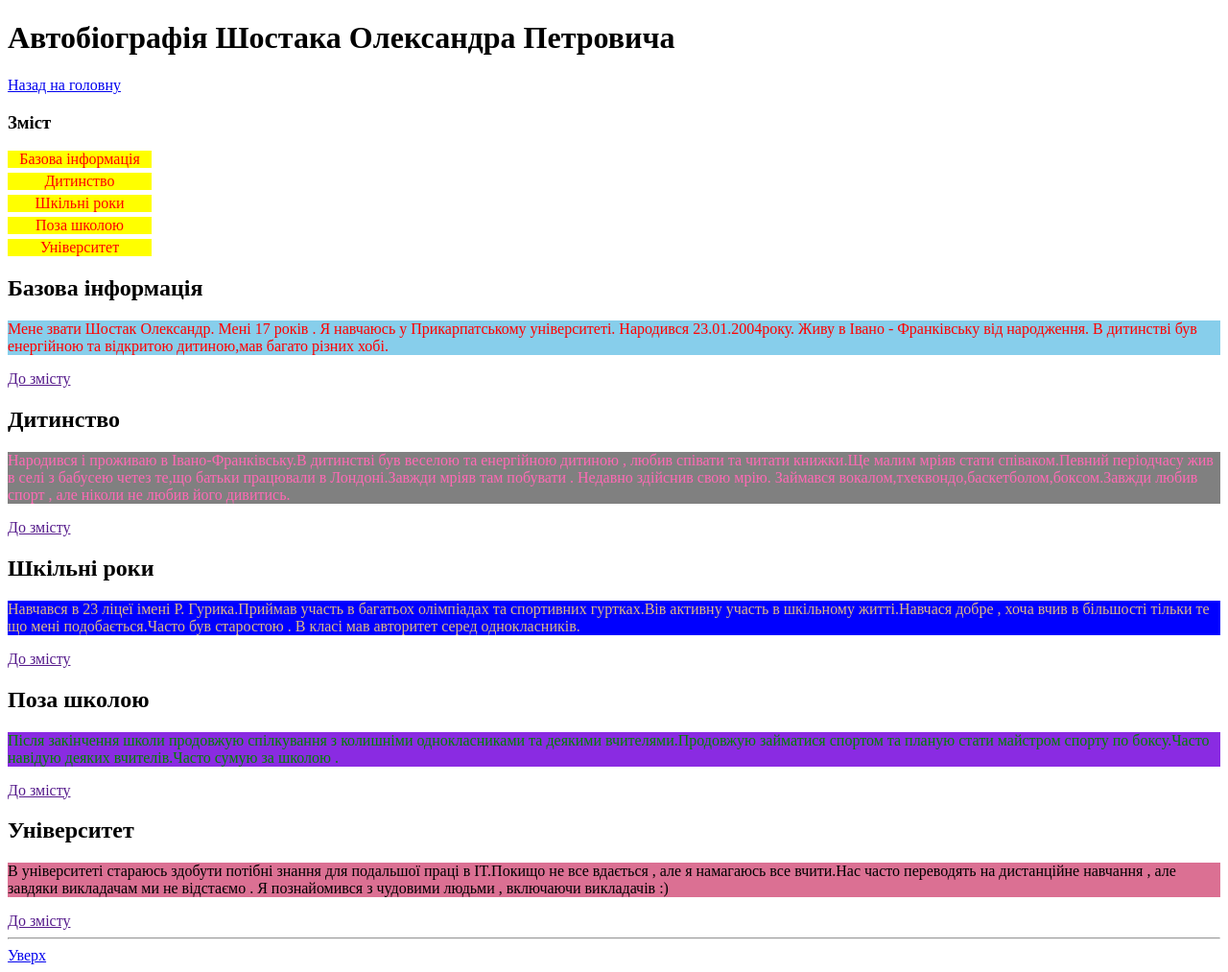
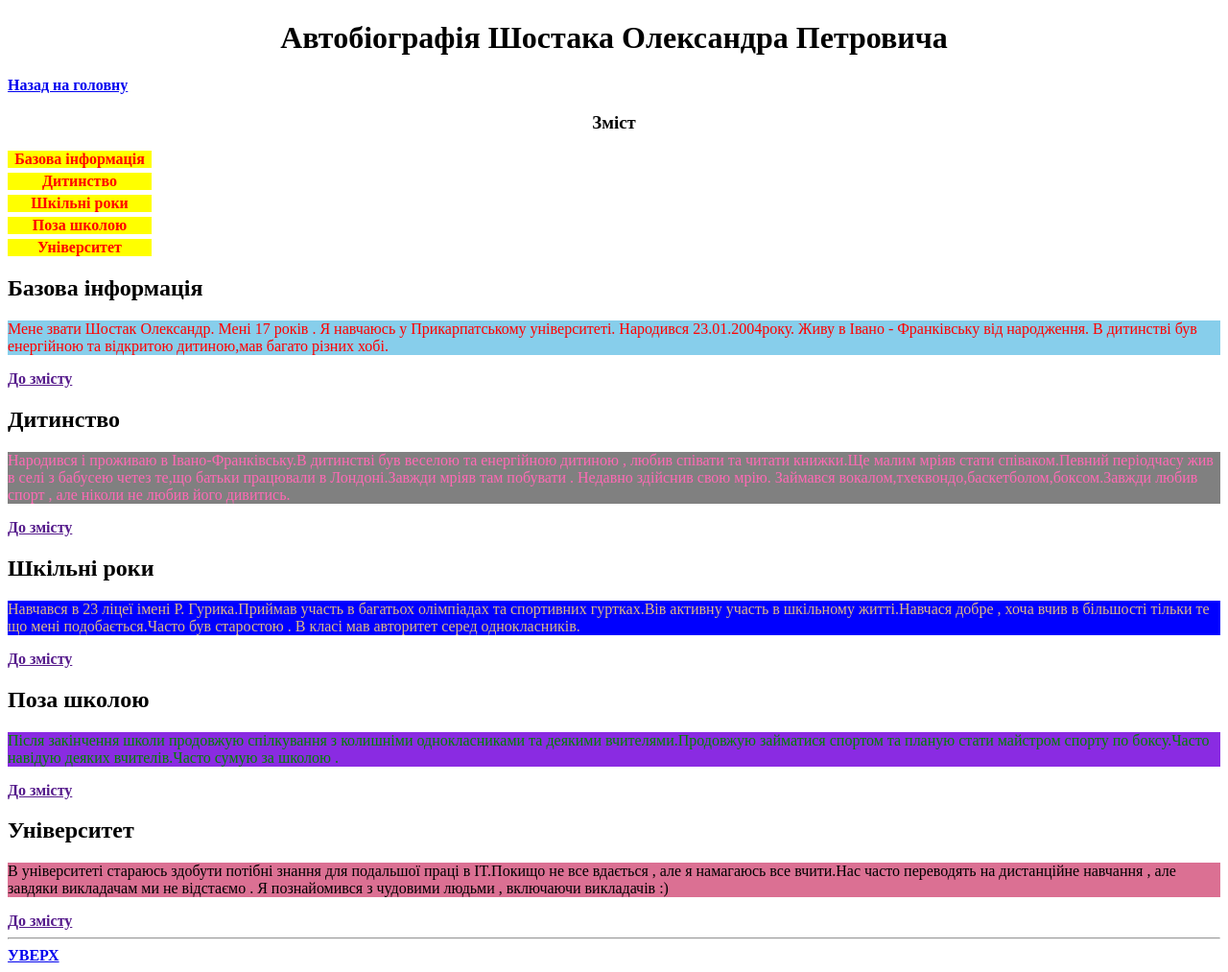
Before and after one commit to Zelard9/Pract4, a plain HTML site: page biography.html in a window 1280 px wide. Shown: the whole page at 96% size. Drawn offline with Linux system fonts and the light colour scheme.

Commit message:
Update biography.html

```diff
--- a/biography.html
+++ b/biography.html
@@ -41,12 +41,37 @@
     .me{
         color: red;
         background-color: skyblue;
- 	}</style>
+    }
+    h1{
+        text-align: center;
+        front-size: 22 px;
+    }
+    .backto{
+        front-stile: italic;
+    }
+    .cnt{
+        text-align: center;
+    }
+    article{
+        front-size: 1.2em;
+    }
+    h2{
+        front-size: 1.2em;
+    }
+    a{
+        font-weight:bold;
+    }
+    .up{
+    text-transform: uppercase;
+
+    }
+
+</style>
  </head>
  <body>
     <h1 id="biography">Автобіографія Шостака Олександра Петровича</h1>
- 	<a href=index.html>Назад на головну</a>
- 	<h3> <a name="content">Зміст</a></h3>
+    <div><a href="index.html" class="backto">Назад на головну</a></div>
+    <center><h3> <a name="content" class="cnt">Зміст</a></h3></center>
     <div><a class="wв" href="#inform">Базова інформація</a></div>
     <div><a class="wв" href="#childhood"> Дитинство</a></div>
     <div><a class="wв" href="#school"> Шкільні роки</a></div>
@@ -78,6 +103,6 @@
                     <a href "#content">До змісту</a>
                 </article>
                 <hr>
- 				<a href="biography">Уверх</a>
+                <a href="biography" class="up">Уверх</a>
             </body>
             </html>
```
Lines whose indentation alone changed are shown as unchanged.
